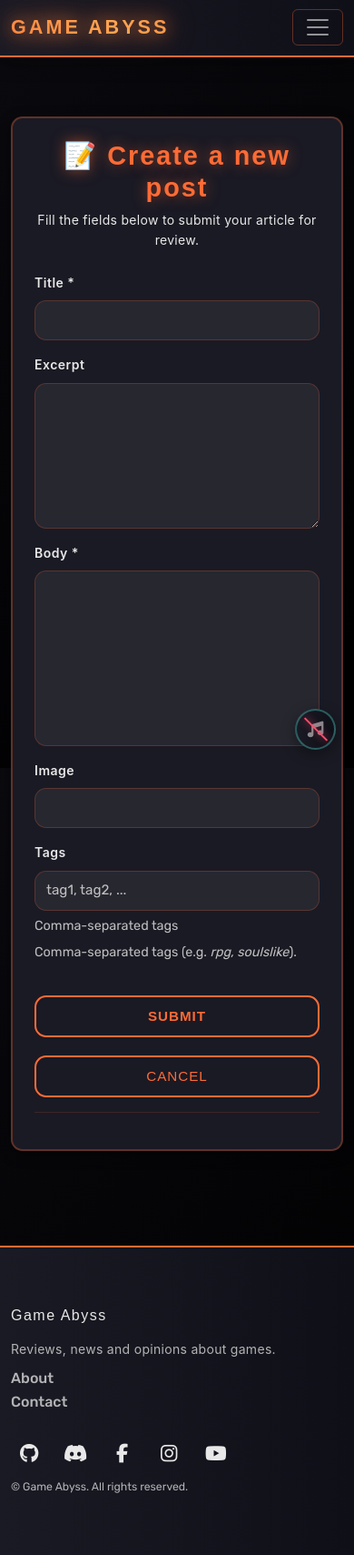
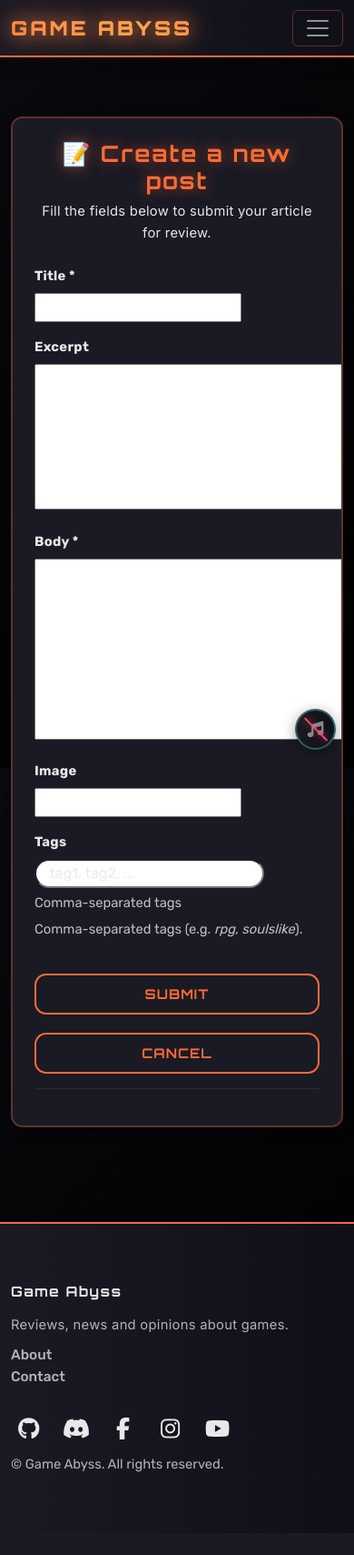
Before and after one commit to Drake-Designer/Game-Abyss, a Django app: page /blog/new/ in a window 390 px wide. Shown: the whole page at 91% size. After the commit the page ends 1618 px from the top, so only its background shows below. Run offline with Django 5.2, Linux system fonts and the light colour scheme; the visitor is signed in with stand-in values (Sample User, id 1); some libraries are stand-ins or nearby versions.

Commit message:
Add fluid clamp() fonts, Inter/Orbitron support, clean media queries, fix footer styles, update 404 colors, and small navbar/button/card/footer tweaks

```diff
--- a/core/settings.py
+++ b/core/settings.py
@@ -177,7 +177,7 @@ USE_TZ = True
 # Static files (CSS, JavaScript, Images)
 # https://docs.djangoproject.com/en/5.2/howto/static-files/
 
-STATIC_URL = 'static/'
+STATIC_URL = '/static/'
 
 # Local static folders used during development
 STATICFILES_DIRS = [BASE_DIR / 'static']
--- a/static/css/style.css
+++ b/static/css/style.css
@@ -2,10 +2,27 @@
   GAME ABYSS - GENERAL STYLES & ROOT VARIABLES
   ============================================ */
 :root {
-  /* Typography */
+  /* Typography families */
   --font-primary: 'Rubik', sans-serif;
   --font-secondary: 'Inter', sans-serif;
   --font-headings: 'Orbitron', sans-serif;
+
+  /* Fluid type scale */
+  --fs-body: clamp(0.98rem, 0.92rem + 0.35vw, 1.125rem);
+  --fs-p: clamp(1rem, 0.98rem + 0.25vw, 1.25rem);
+  --fs-meta: clamp(0.9rem, 0.86rem + 0.25vw, 1.05rem);
+  --fs-h1: clamp(2rem, 1.6rem + 2vw, 3.4rem);
+  --fs-h2: clamp(1.5rem, 1.3rem + 1vw, 2rem);
+  --fs-h3: clamp(1.25rem, 1.15rem + 0.6vw, 1.6rem);
+  --fs-nav-brand: clamp(1.35rem, 1.15rem + 0.9vw, 1.8rem);
+  --fs-nav-link: clamp(0.95rem, 0.9rem + 0.3vw, 1.05rem);
+  --fs-btn: clamp(0.9rem, 0.86rem + 0.25vw, 0.95rem);
+  --fs-btn-sm: clamp(0.8rem, 0.76rem + 0.25vw, 0.85rem);
+  --fs-card-title: clamp(1.2rem, 1.05rem + 0.8vw, 1.5rem);
+  --fs-hero-sub: clamp(1.05rem, 0.95rem + 0.6vw, 1.3rem);
+  --fs-footer-title: clamp(1rem, 0.95rem + 0.35vw, 1.3rem);
+  --fs-footer-link: clamp(0.95rem, 0.9rem + 0.25vw, 1.1rem);
+  --fs-error-sub: clamp(1.2rem, 1.05rem + 0.7vw, 1.75rem);
 
   /* Palette */
   --color-dark: #0a0a0f;
@@ -60,7 +77,7 @@ body {
   background-attachment: fixed;
   color: var(--color-text);
   font-family: var(--font-primary);
-  font-size: 16px;
+  font-size: var(--fs-body);
   line-height: 1.6;
 }
 
@@ -77,11 +94,24 @@ h6 {
   letter-spacing: 1.5px;
 }
 
+h1 {
+  font-size: var(--fs-h1);
+}
+
+h2 {
+  font-size: var(--fs-h2);
+}
+
+h3 {
+  font-size: var(--fs-h3);
+}
+
 p {
   margin: 0 0 1rem;
   font-family: var(--font-secondary);
   letter-spacing: 0.3px;
   color: var(--color-text);
+  font-size: var(--fs-p);
 }
 
 section {
@@ -137,7 +166,7 @@ hr {
 
 .ga-navbar-brand {
   font-family: var(--font-headings);
-  font-size: 1.8rem;
+  font-size: var(--fs-nav-brand);
   font-weight: 900;
   letter-spacing: 3px;
   text-transform: uppercase;
@@ -230,7 +260,7 @@ hr {
   border-radius: var(--radius);
   border: 2px solid transparent;
   font-family: var(--font-headings);
-  font-size: 0.95rem;
+  font-size: var(--fs-btn);
   font-weight: 600;
   letter-spacing: 1px;
   text-transform: uppercase;
@@ -407,77 +438,45 @@ hr {
   font-family: var(--font-secondary);
   color: var(--color-text);
   line-height: 1.6;
+  font-size: var(--fs-p);
 }
 
 /* ============================================
-   FOOTER
+  BLOG LIST / CARDS
   ============================================ */
-.ga-footer {
-  background: var(--gradient-surface);
-  border-top: 2px solid var(--color-primary);
-  margin-top: 3rem;
-  padding: 2.5rem 0;
-  color: var(--color-text);
+.blog-list {
+  display: grid;
+  grid-template-columns: repeat(auto-fit, minmax(260px, 1fr));
+  gap: 1.25rem;
 }
 
-.ga-footer-title {
-  font-family: var(--font-headings);
-  font-size: 1.1rem;
-  letter-spacing: 1.5px;
-  margin-bottom: 1rem;
-  color: var(--color-primary);
+.post-card {
+  display: flex;
+  flex-direction: column;
+  overflow: hidden;
 }
 
-.ga-footer-link {
-  color: var(--color-text);
-  font-size: 1rem;
-  font-weight: 500;
-  display: inline-flex;
-  align-items: center;
-  gap: 0.35rem;
-  transition:
-    color 0.3s ease,
-    letter-spacing 0.3s ease,
-    text-shadow 0.3s ease,
-    transform 0.3s ease;
+.ga-card-image-wrap {
+  border-radius: var(--radius) var(--radius) 0 0;
+  overflow: hidden;
 }
 
-.ga-footer-link:hover {
-  color: var(--color-primary);
-  letter-spacing: 1.5px;
-  text-shadow: 0 0 10px rgb(255 107 53 / 55%);
-  transform: translateX(3px);
+.post-meta {
+  color: rgb(231 229 229 / 85%);
+  margin-bottom: 0.5rem;
+  font-size: var(--fs-meta);
 }
 
-.ga-footer-social {
-  display: inline-flex;
-  align-items: center;
-  justify-content: center;
-  width: 2.5rem;
-  height: 2.5rem;
-  border-radius: 50%;
+.post-excerpt {
   color: var(--color-text);
-  transition:
-    transform 0.3s ease,
-    color 0.3s ease,
-    filter 0.3s ease;
+  margin-bottom: 1rem;
+  font-size: var(--fs-p);
 }
 
-.ga-footer-social:hover {
-  transform: translateY(-3px) scale(1.1);
-  color: var(--color-primary);
-  filter: var(--filter-glow-soft);
-}
-
-.ga-footer-description,
-.ga-footer-meta {
-  color: var(--color-text);
-  opacity: 0.75;
-}
-
-.ga-footer a {
-  display: inline-flex;
-  align-items: center;
+.ga-auth-card form {
+  border-bottom: 1px solid rgb(255 107 53 / 15%);
+  padding-bottom: 1rem;
+  margin-bottom: 1rem;
 }
 
 /* ============================================
@@ -489,7 +488,7 @@ hr {
 
 .ga-auth-title {
   font-family: var(--font-headings);
-  font-size: 1.8rem;
+  font-size: var(--fs-h2);
   letter-spacing: 2px;
   color: var(--color-primary) !important;
   text-shadow: 0 0 15px rgb(255 107 53 / 50%);
@@ -500,12 +499,50 @@ hr {
   gap: 0.4rem;
 }
 
-.ga-auth-card .form-label {
-  font-family: var(--font-secondary);
-  font-weight: 600;
+.ga-auth-card .ga-btn {
+  width: 100%;
+  margin-top: 0.75rem;
+}
+
+.ga-auth-card a {
+  color: var(--color-primary);
+  font-weight: 500;
+  text-decoration: none;
+  transition:
+    color 0.3s ease,
+    text-decoration 0.3s ease;
+  font-size: var(--fs-meta);
+}
+
+.ga-auth-card a:hover:not(.ga-btn) {
+  color: var(--color-secondary);
+  text-decoration: underline;
+}
+
+.ga-auth-email-icon {
+  font-size: clamp(6rem, 5rem + 4vw, 10rem);
+  display: inline-block;
+  animation: ga-pulse 2.5s infinite ease-in-out;
+}
+
+/* ============================================
+  BLOG FORMS
+  ============================================ */
+.ga-auth-card .ga-card-body {
+  padding: 2rem;
+}
+
+.ga-auth-card form p {
+  margin: 0 0 1rem;
+}
+
+.ga-auth-card label {
+  display: block;
+  margin-bottom: 0.4rem;
+  font-weight: 700;
+  letter-spacing: 0.3px;
   color: var(--color-text);
-  letter-spacing: 0.5px;
-  margin-bottom: 0.5rem;
+  font-size: var(--fs-meta);
 }
 
 .ga-auth-card
@@ -513,12 +550,13 @@ hr {
   color: var(--color-text) !important;
   opacity: 1;
   font-weight: 400;
+  font-size: var(--fs-meta);
 }
 
 .ga-auth-card .form-control,
 .ga-auth-card .form-select {
   padding: 0.65rem 0.75rem;
-  font-size: 0.95rem;
+  font-size: var(--fs-meta);
   border-radius: var(--radius);
   background-color: rgb(255 255 255 / 6%);
   border: 1px solid rgb(255 107 53 / 22%);
@@ -542,80 +580,6 @@ hr {
   color: rgb(231 229 229 / 80%);
 }
 
-.ga-auth-card .ga-btn {
-  width: 100%;
-  margin-top: 0.75rem;
-}
-
-.ga-auth-card a {
-  color: var(--color-primary);
-  font-weight: 500;
-  text-decoration: none;
-  transition:
-    color 0.3s ease,
-    text-decoration 0.3s ease;
-}
-
-.ga-auth-card a:hover:not(.ga-btn) {
-  color: var(--color-secondary);
-  text-decoration: underline;
-}
-
-.ga-auth-email-icon {
-  font-size: 10rem;
-  display: inline-block;
-  animation: ga-pulse 2.5s infinite ease-in-out;
-}
-
-/* ============================================
-   BLOG FORMS
-   ============================================ */
-
-.ga-auth-card .ga-card-body {
-  padding: 2rem;
-}
-
-.ga-auth-card form p {
-  margin: 0 0 1rem;
-}
-
-.ga-auth-card label {
-  display: block;
-  margin-bottom: 0.4rem;
-  font-weight: 700;
-  letter-spacing: 0.3px;
-  color: var(--color-text);
-}
-
-.ga-auth-card
-  :is(.form-control, input, textarea, select):not([type='checkbox'], [type='radio']) {
-  display: block;
-  width: 100%;
-  padding: 0.65rem 0.75rem;
-  font-size: 0.95rem;
-  line-height: 1.4;
-  border-radius: var(--radius);
-  background-color: rgb(255 255 255 / 6%);
-  border: 1px solid rgb(255 107 53 / 22%);
-  color: var(--color-text);
-  transition:
-    border-color 0.25s ease,
-    background 0.25s ease,
-    box-shadow 0.25s ease;
-}
-
-.ga-auth-card
-  :is(.form-control, input, textarea, select):not(
-    [type='checkbox'],
-    [type='radio']
-  ):focus {
-  background-color: rgb(255 255 255 / 10%);
-  border-color: var(--color-primary);
-  box-shadow: 0 0 0 0.2rem rgb(255 107 53 / 25%);
-  color: #fff;
-  outline: none;
-}
-
 .ga-auth-card textarea {
   min-height: 160px;
   resize: vertical;
@@ -638,12 +603,13 @@ hr {
   margin-top: 0.35rem;
   color: var(--color-text);
   opacity: 0.8;
-  font-size: 0.9rem;
+  font-size: var(--fs-meta);
 }
 
 .ga-auth-card .invalid-feedback {
   display: block;
   margin-top: 0.4rem;
+  font-size: var(--fs-meta);
 }
 
 .ga-form-actions {
@@ -714,54 +680,70 @@ hr {
 }
 
 /* ============================================
-     BLOG LIST / CARDS
+  FOOTER
   ============================================ */
-.blog-list {
-  display: grid;
-  grid-template-columns: repeat(auto-fit, minmax(260px, 1fr));
-  gap: 1.25rem;
+.ga-footer {
+  background: var(--gradient-surface);
+  border-top: 2px solid var(--color-primary);
+  margin-top: 3rem;
+  padding: 2.5rem 0;
+  color: var(--color-text);
 }
 
-.post-card {
-  display: flex;
-  flex-direction: column;
-  overflow: hidden;
+.ga-footer-title {
+  font-family: var(--font-headings);
+  letter-spacing: 1.5px;
+  margin-bottom: 1rem;
+  color: var(--color-primary);
+  font-size: var(--fs-footer-title);
 }
 
-.ga-card-image-wrap {
-  border-radius: var(--radius) var(--radius) 0 0;
-  overflow: hidden;
+.ga-footer-link {
+  color: var(--color-text);
+  font-weight: 500;
+  display: inline-flex;
+  align-items: center;
+  gap: 0.35rem;
+  transition:
+    color 0.3s ease,
+    letter-spacing 0.3s ease,
+    text-shadow 0.3s ease,
+    transform 0.3s ease;
+  font-size: var(--fs-footer-link);
 }
 
-.post-meta {
-  color: rgb(231 229 229 / 85%);
-  margin-bottom: 0.5rem;
+.ga-footer-link:hover {
+  color: var(--color-primary);
+  letter-spacing: 1.5px;
+  text-shadow: 0 0 10px rgb(255 107 53 / 55%);
+  transform: translateX(3px);
 }
 
-.post-excerpt {
+.ga-footer-social {
+  display: inline-flex;
+  align-items: center;
+  justify-content: center;
+  width: 2.5rem;
+  height: 2.5rem;
+  border-radius: 50%;
   color: var(--color-text);
-  margin-bottom: 1rem;
+  transition:
+    transform 0.3s ease,
+    color 0.3s ease,
+    filter 0.3s ease;
 }
 
-.ga-auth-card form {
-  border-bottom: 1px solid rgb(255 107 53 / 15%);
-  padding-bottom: 1rem;
-  margin-bottom: 1rem;
+.ga-footer-social:hover {
+  transform: translateY(-3px) scale(1.1);
+  color: var(--color-primary);
+  filter: var(--filter-glow-soft);
 }
 
-/* ============================================
-   UTILITIES
-   ============================================ */
-.ga-no-decoration {
-  text-decoration: none;
-}
-
-.ga-text-shadow {
-  text-shadow: 0 2px 10px rgb(0 0 0 / 50%);
-}
-
-.ga-glow-effect {
-  box-shadow: 0 0 20px rgb(255 107 53 / 50%);
+.ga-footer-description,
+.ga-footer-meta {
+  color: var(--color-text);
+  opacity: 0.75;
+  font-size: var(--fs-meta);
 }
 
 /* ============================================
@@ -972,24 +1024,8 @@ hr {
   MEDIA QUERIES
   ============================================ */
 
-/* --- Phones (<= 576px) --- */
+/* Phones */
 @media (width <= 576px) {
-  body {
-    font-size: 14px;
-  }
-
-  h1 {
-    font-size: 1.85rem;
-  }
-
-  h2 {
-    font-size: 1.5rem;
-  }
-
-  .ga-navbar-brand {
-    font-size: 1.35rem;
-  }
-
   .ga-hero-image {
     max-height: 250px;
     border-radius: var(--ga-hero-radius);
--- a/templates/404.html
+++ b/templates/404.html
@@ -1,4 +1,8 @@
 {% extends "base.html" %}
+{% load static %}
+{% block title %}
+  404 Not Found - Game Abyss
+{% endblock title %}
 {% block content %}
   <section class="ga-error-page d-flex flex-column align-items-center justify-content-center">
     <h1 class="ga-error-title display-1">Lost in the Abyss</h1>
@@ -6,6 +10,6 @@
     <p class="ga-error-message lead mb-4">
       Looks like this page got lost in the abyss. Maybe it never existed, or it respawned somewhere else.
     </p>
-    <a href="{% url 'home' %}" class="ga-btn ga-btn-primary">Respawn to Home</a>
+    <a href="{% url 'pages:home' %}" class="ga-btn ga-btn-primary">Respawn to Home</a>
   </section>
 {% endblock content %}
--- a/templates/base.html
+++ b/templates/base.html
@@ -16,17 +16,21 @@
     <meta name="keywords"
           content="gaming, video games, reviews, news, PC, PlayStation, Xbox, Nintendo, indie">
     <meta name="author" content="Game Abyss">
-    <!-- Bootstrap CSS Link -->
+    <!-- Bootstrap CSS -->
     <link href="https://cdn.jsdelivr.net/npm/bootstrap@5.3.8/dist/css/bootstrap.min.css"
           rel="stylesheet"
           integrity="sha384-sRIl4kxILFvY47J16cr9ZwB07vP4J8+LH7qKQnuqkuIAvNWLzeN8tE5YBujZqJLB"
           crossorigin="anonymous">
-    <!-- Google Font -->
+    <!-- Google Fonts -->
     <link rel="preconnect" href="https://fonts.googleapis.com">
     <link rel="preconnect" href="https://fonts.gstatic.com" crossorigin>
     <link href="https://fonts.googleapis.com/css2?family=Rubik:wght@300;400;500;700&display=swap"
           rel="stylesheet">
-    <!-- CSS Style Link -->
+    <link href="https://fonts.googleapis.com/css2?family=Inter:wght@400;500;700&display=swap"
+          rel="stylesheet">
+    <link href="https://fonts.googleapis.com/css2?family=Orbitron:wght@700;900&display=swap"
+          rel="stylesheet">
+    <!-- Project Styles -->
     <link href="{% static 'css/style.css' %}" rel="stylesheet">
     <!-- Favicons -->
     <link rel="icon"
@@ -43,8 +47,8 @@
         <span class="ga-music-mute" id="gaMusicMute"></span>
       </button>
     </div>
-    <!-- Background Music - Optimized for instant playback -->
-    <audio id="gaBgMusic" loop preload="auto" autobuffer>
+    <!-- Background Music -->
+    <audio id="gaBgMusic" loop preload="auto">
       <source src="{% static 'audio/audio-theme.mp3' %}" type="audio/mpeg">
       Your browser does not support the audio element.
     </audio>
@@ -76,7 +80,7 @@
       <div class="container py-4">
         <div class="row gy-4 align-items-start">
           <div class="col-md-6">
-            <h2 class="ga-footer-title h5 mb-3">
+            <h2 class="ga-footer-title mb-3">
               <a href="{% url 'pages:home' %}" class="ga-footer-link ga-no-decoration">Game Abyss</a>
             </h2>
             <p class="ga-footer-description mb-2">Reviews, news and opinions about games.</p>
--- a/templates/blog/index.html
+++ b/templates/blog/index.html
@@ -16,7 +16,9 @@
                 <img class="ga-card-image post-image"
                      src="{{ thumb_url }}"
                      alt="{{ post.title }}"
-                     loading="lazy">
+                     loading="lazy"
+                     width="1200"
+                     height="675">
               </a>
             </div>
           {% endif %}
```
Also changed, not shown: other parts of static/css/style.css (+95 -104 lines). Lines whose indentation alone changed are shown as unchanged.
